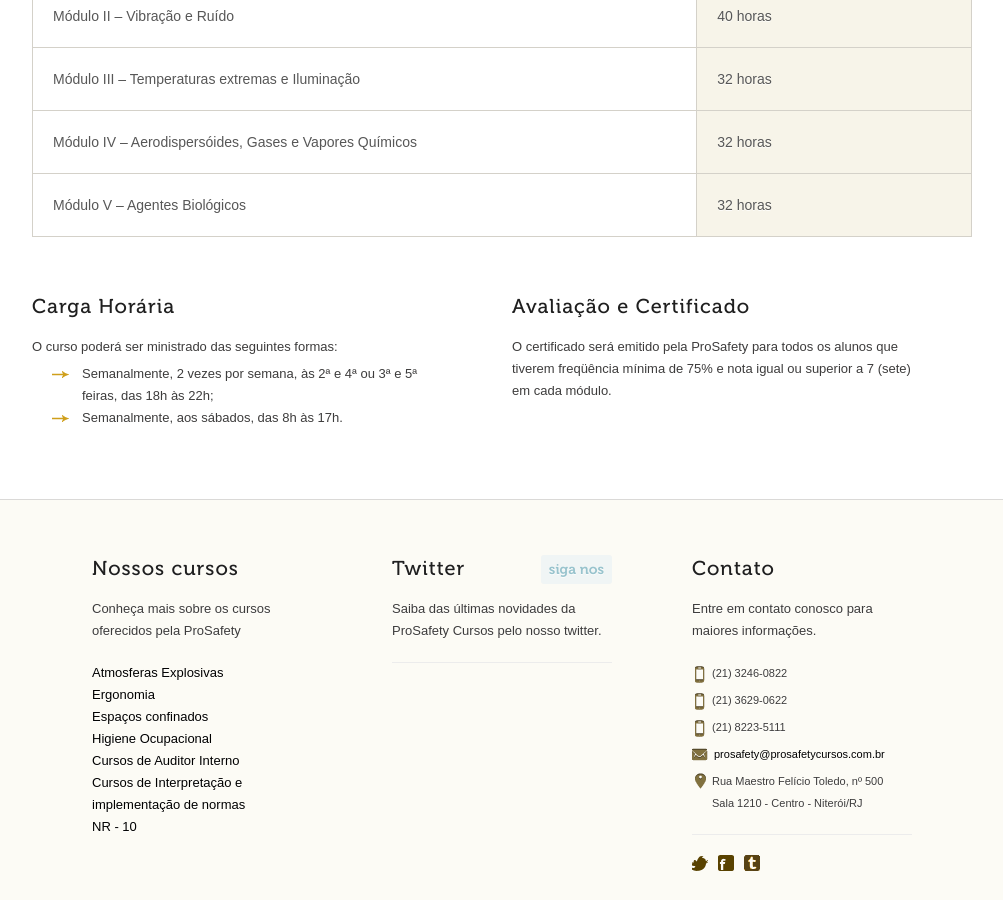
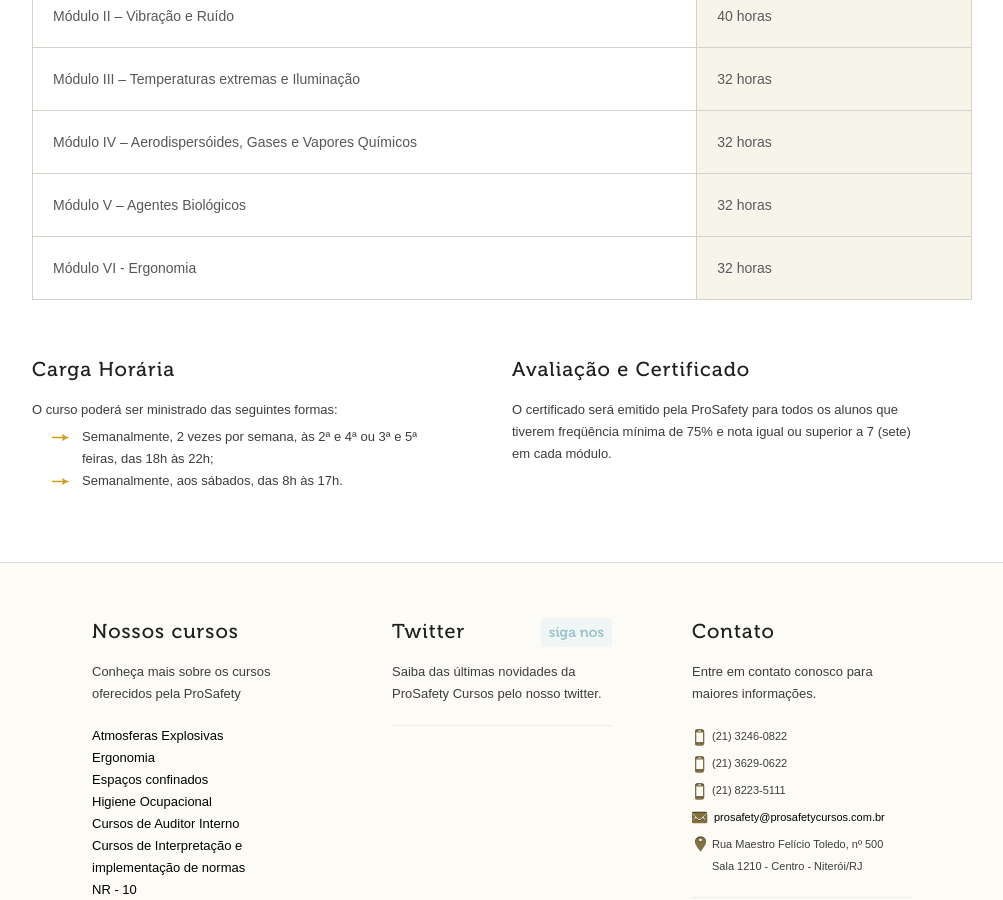
Before and after one commit to prosafetycursos/prosafetycursos.github.com, a Jekyll site: the page built from cursos/higiene-ocupacional.html, in a window 1280 px wide and 900 px high, scrolled down 1074 px. Shown: the whole window, without its empty margins (138-1141 px from the left). Built offline with Jekyll 4.4.1, drawn with Linux system fonts in a browser that asks for light colours.

Commit message:
Adicionando novo módulo no curso de higiene ocupacional

```diff
--- a/cursos/higiene-ocupacional.html
+++ b/cursos/higiene-ocupacional.html
@@ -62,6 +62,10 @@ layout: default
           <td>Módulo V – Agentes Biológicos</td>
           <td>32 horas</td>
         </tr>
+        <tr>
+          <td>Módulo VI - Ergonomia</td>
+          <td>32 horas</td>
+        </tr>
       </tbody>
     </table>
   </div>
--- a/cursos/index.html
+++ b/cursos/index.html
@@ -38,7 +38,7 @@ layout: default
         </tr>
         <tr>
           <td><a href='/cursos/higiene-ocupacional.html'>Curso de Higiene Ocupacional</a></td>
-          <td>216 horas</td>
+          <td>232 horas</td>
         </tr>
         <tr>
           <td><a href='/cursos/seguranca-em-instalacoes-eletricas-nr-10.html'>Curso de Segurança em Instalações Elétricas (NR-10)</a></td>
```
